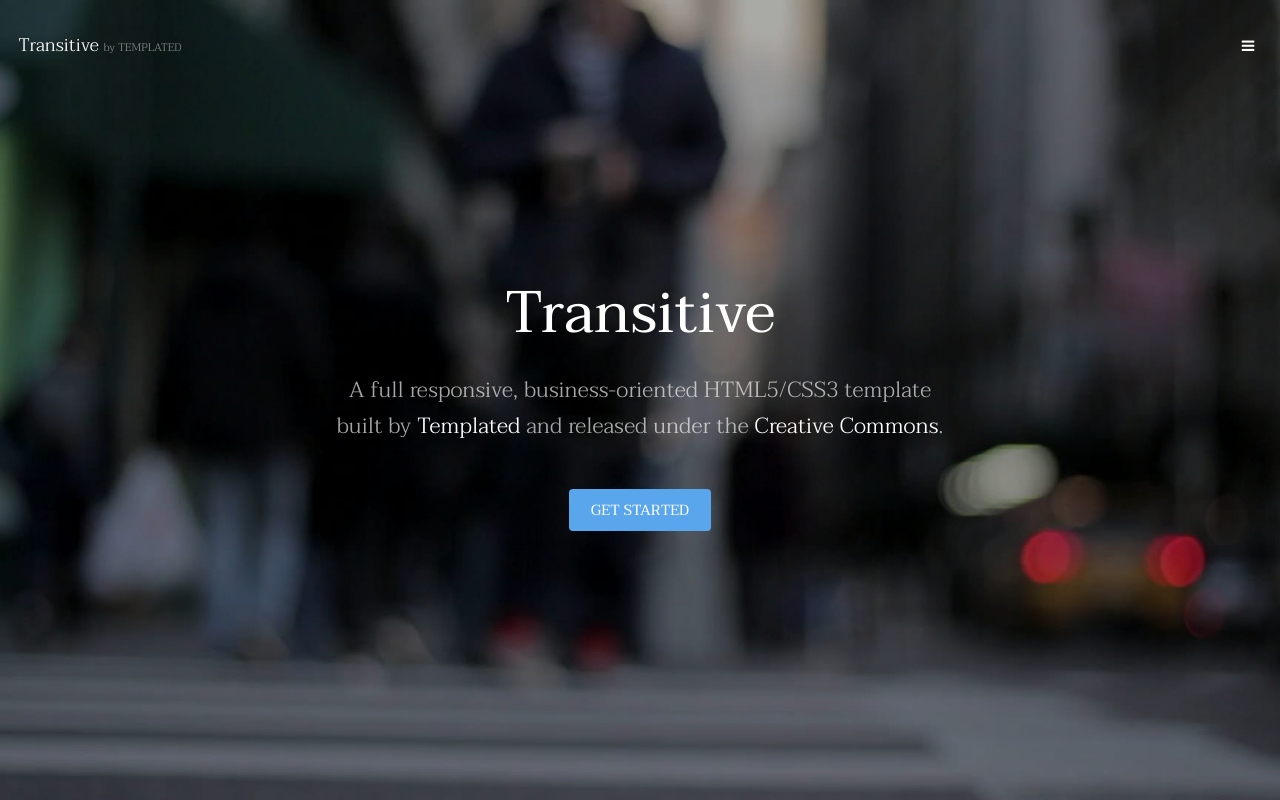
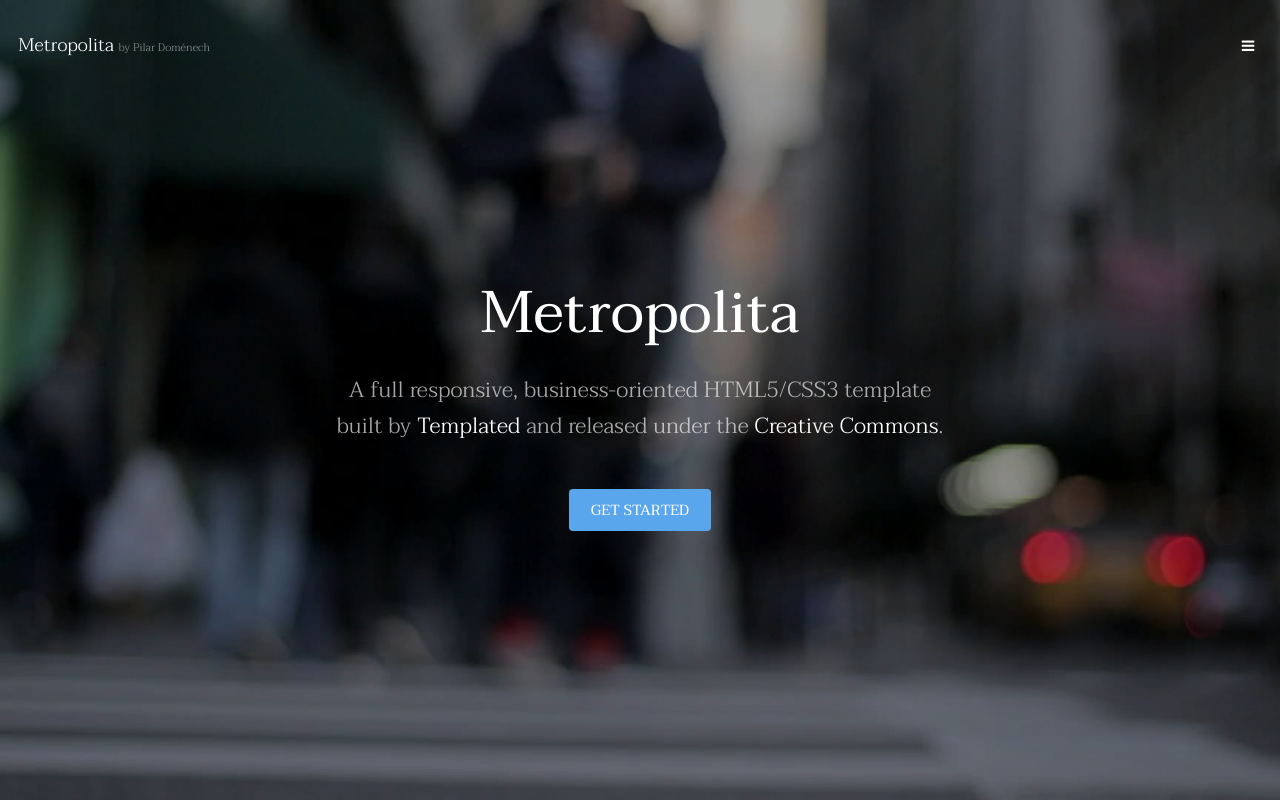
Before and after one commit to gitpihub/04_REP_METROPOLITA, a plain HTML site: page index.html in a window 1280 px wide. Shown: the top 800 px of the page. Drawn offline with Linux system fonts and the light colour scheme.

Commit message:
Cambios en la portada por PILAR

```diff
--- a/index.html
+++ b/index.html
@@ -6,7 +6,7 @@
 -->
 <html>
 	<head>
-		<title>Transitive by TEMPLATED</title>
+		<title>Metropolita by Pilar Doménech</title>
 		<meta charset="utf-8" />
 		<meta name="viewport" content="width=device-width, initial-scale=1" />
 		<link rel="stylesheet" href="assets/css/main.css" />
@@ -15,7 +15,7 @@
 
 		<!-- Header -->
 			<header id="header" class="alt">
-				<div class="logo"><a href="index.html">Transitive <span>by TEMPLATED</span></a></div>
+				<div class="logo"><a href="index.html">Metropolita <span>by Pilar Doménech</span></a></div>
 				<a href="#menu" class="toggle"><span>Menu</span></a>
 			</header>
 
@@ -36,7 +36,7 @@
 		-->
 			<section id="banner" data-video="images/banner">
 				<div class="inner">
-					<h1>Transitive</h1>
+					<h1>Metropolita</h1>
 					<p>A full responsive, business-oriented HTML5/CSS3 template<br />
 					built by <a href="https://templated.co/">Templated</a> and released under the <a href="https://templated.co/license">Creative Commons</a>.</p>
 					<a href="#one" class="button special scrolly">Get Started</a>
```
